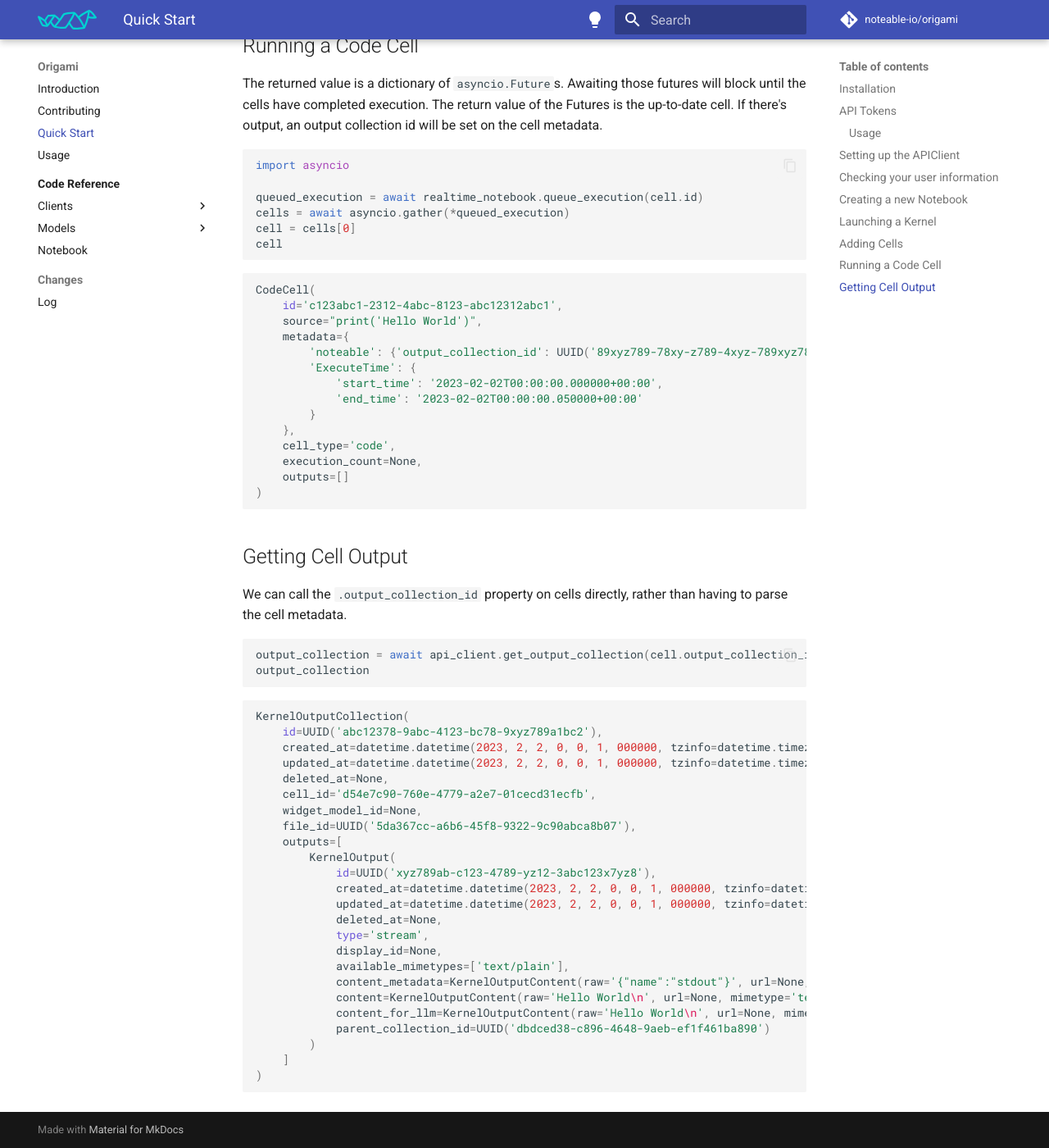
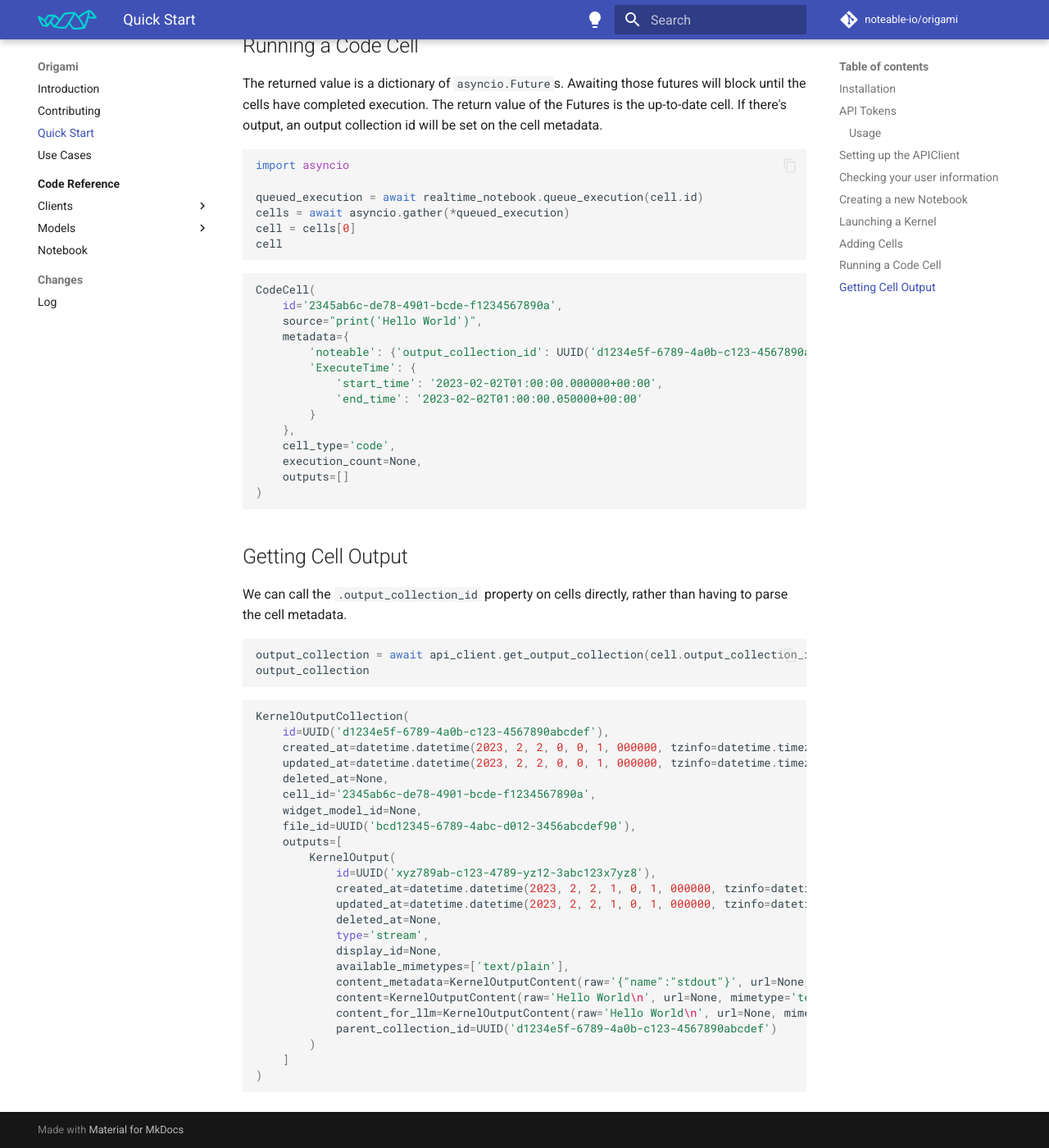
Before and after one commit to noteable-io/origami, an MkDocs documentation site: the page built from docs/quickstart.md, in a window 1280 px wide and 1400 px high, scrolled down 4586 px. Shown: the whole window at 82% size. Built offline with MkDocs 1.6.1 and Material for MkDocs 9.7.7, drawn with Linux system fonts in a browser that asks for light colours; comment, search, counter and statistics services are not loaded; some of the changed text lies outside the part shown.

Commit message:
minor content changes

````diff
--- a/README.md
+++ b/README.md
@@ -139,14 +139,14 @@ file
 ```
 ``` {.python .no-copy }
 File(
-    id=UUID('abc12312-3412-4abc-8123-abc12312abc1'),
+    id=UUID('bcd12345-6789-4abc-d012-3456abcdef90'),
     created_at=datetime.datetime(2023, 2, 2, 0, 0, 0, 0, tzinfo=datetime.timezone.utc),
     updated_at=datetime.datetime(2023, 2, 2, 0, 0, 0, 0, tzinfo=datetime.timezone.utc),
     deleted_at=None,
     filename='Origami Demo.ipynb',
     path=PosixPath('Origami Demo.ipynb'),
-    project_id=UUID('xyz98765-xyz9-87xy-9876-xyz987abcdef'),
-    space_id=UUID('z789xyz7-8978-4xyz-8967-xyz78978xyz7'),
+    project_id=UUID('a1b2c3d4-e5f6-4a7b-8123-abcdef123456'),
+    space_id=UUID('7890ab12-3412-4cde-8901-2345abcdef67'),
     size=0,
     mimetype=None,
     type='notebook',
@@ -170,7 +170,7 @@ kernel_session
 ```
 ```{.python .no-copy}
 KernelSession(
-    id=UUID('23abc123-12ab-c123-4abc-123abc1234ab'),
+    id=UUID('e1f2a345-6789-4b01-cdef-1234567890ab'),
     kernel=KernelDetails(
         name='python3',
         last_activity=datetime.datetime(2023, 2, 2, 1, 0, 0, 0, tzinfo=datetime.timezone.utc),
@@ -216,13 +216,13 @@ cell
 ```
 ```{.python .no-copy}
 CodeCell(
-    id='c123abc1-2312-4abc-8123-abc12312abc1',
+    id='2345ab6c-de78-4901-bcde-f1234567890a',
     source="print('Hello World')",
     metadata={
-        'noteable': {'output_collection_id': UUID('89xyz789-78xy-z789-4xyz-789xyz7894xy')},
+        'noteable': {'output_collection_id': UUID('d1234e5f-6789-4a0b-c123-4567890abcdef')},
         'ExecuteTime': {
-            'start_time': '2023-02-02T00:00:00.000000+00:00',
-            'end_time': '2023-02-02T00:00:00.050000+00:00'
+            'start_time': '2023-02-02T01:00:00.000000+00:00',
+            'end_time': '2023-02-02T01:00:00.050000+00:00'
         }
     },
     cell_type='code',
@@ -241,18 +241,18 @@ output_collection
 ```
 ```{.python .no-copy}
 KernelOutputCollection(
-    id=UUID('abc12378-9abc-4123-bc78-9xyz789a1bc2'),
+    id=UUID('d1234e5f-6789-4a0b-c123-4567890abcdef'),
     created_at=datetime.datetime(2023, 2, 2, 0, 0, 1, 000000, tzinfo=datetime.timezone.utc),
     updated_at=datetime.datetime(2023, 2, 2, 0, 0, 1, 000000, tzinfo=datetime.timezone.utc),
     deleted_at=None,
-    cell_id='d54e7c90-760e-4779-a2e7-01cecd31ecfb',
+    cell_id='2345ab6c-de78-4901-bcde-f1234567890a',
     widget_model_id=None,
-    file_id=UUID('5da367cc-a6b6-45f8-9322-9c90abca8b07'),
+    file_id=UUID('bcd12345-6789-4abc-d012-3456abcdef90'),
     outputs=[
         KernelOutput(
             id=UUID('xyz789ab-c123-4789-yz12-3abc123x7yz8'),
-            created_at=datetime.datetime(2023, 2, 2, 0, 0, 1, 000000, tzinfo=datetime.timezone.utc),
-            updated_at=datetime.datetime(2023, 2, 2, 0, 0, 1, 000000, tzinfo=datetime.timezone.utc),
+            created_at=datetime.datetime(2023, 2, 2, 1, 0, 1, 000000, tzinfo=datetime.timezone.utc),
+            updated_at=datetime.datetime(2023, 2, 2, 1, 0, 1, 000000, tzinfo=datetime.timezone.utc),
             deleted_at=None,
             type='stream',
             display_id=None,
@@ -260,7 +260,7 @@ KernelOutputCollection(
             content_metadata=KernelOutputContent(raw='{"name":"stdout"}', url=None, mimetype='application/json'),
             content=KernelOutputContent(raw='Hello World\n', url=None, mimetype='text/plain'),
             content_for_llm=KernelOutputContent(raw='Hello World\n', url=None, mimetype='text/plain'),
-            parent_collection_id=UUID('dbdced38-c896-4648-9aeb-ef1f461ba890')
+            parent_collection_id=UUID('d1234e5f-6789-4a0b-c123-4567890abcdef')
         )
     ]
 )
--- a/docs/quickstart.md
+++ b/docs/quickstart.md
@@ -1,5 +1,5 @@
 # Quick Start
-The example below will guide you through the basics of creating a notebook, adding content, executing code, and seeing the output. For more examples, see our [Use Cases]() section.
+The example below will guide you through the basics of creating a notebook, adding content, executing code, and seeing the output. For more examples, see our [Use Cases](../usage.md) section.
 
 !!! info "Developer note: For pre-1.0 release information, see the [pre-1.0 README](https://github.com/noteable-io/origami/blob/release/0.0.35/README.md)"
 
--- a/mkdocs.yml
+++ b/mkdocs.yml
@@ -29,7 +29,7 @@ nav:
   - Introduction: "index.md"
   - Contributing: "contributing.md"
   - "Quick Start": "quickstart.md"
-  - Usage: "usage.md"
+  - "Use Cases": "usage.md"
   - Code Reference: reference/
   - Changes:
       - Log: "changelog.md"
````
Also changed, not shown: other parts of README.md (+3 -3 lines).
